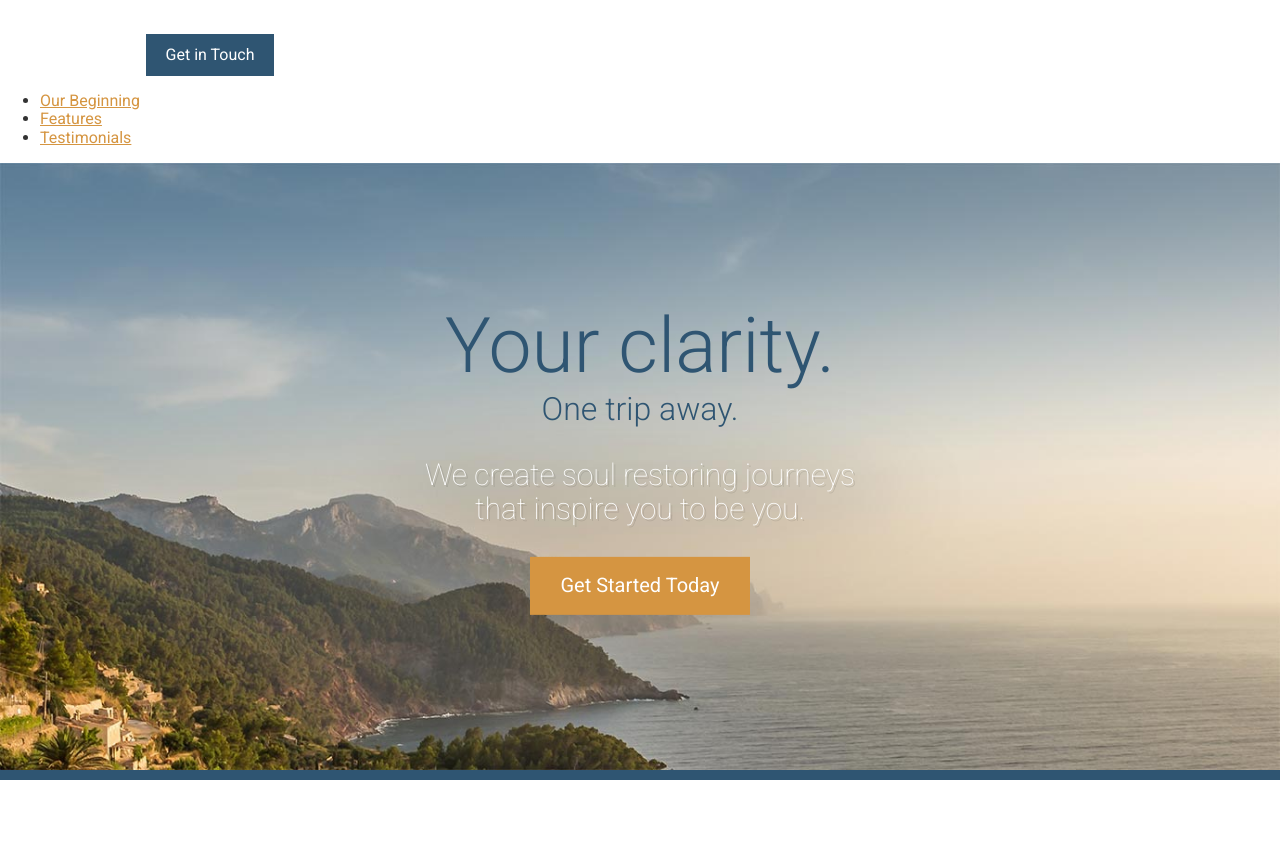
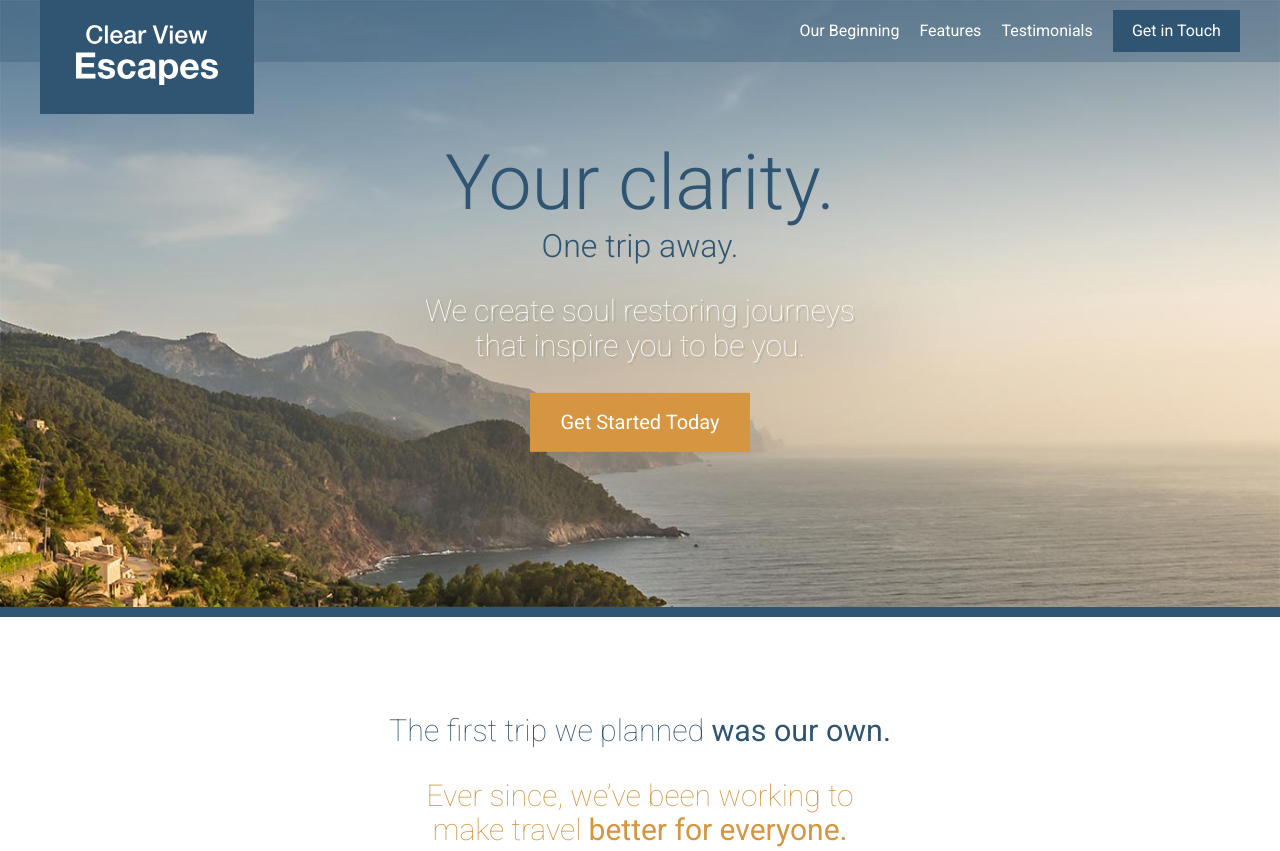
Before and after one commit to alexcabaang/test-site, a website built with webpack: page app/index.html in a window 1280 px wide. Shown: the top 851 px of the page. Built offline with nearby package versions, Linux system fonts and the light colour scheme.

Commit message:
Header Part I ... done

```diff
--- /dev/null
+++ b/app/assets/styles/modules/_primary-nav.css
@@ -0,0 +1,26 @@
+.primary-nav {
+
+	&--pull-right {
+		float: right;
+	}
+
+	ul {
+		margin: 0;
+		padding: 0;
+		@mixin clearfix;
+	}
+
+	li {
+		list-style: none;
+		float:left;
+		padding-right: 20px;
+	}
+
+	a {
+		color: #FFF;
+		text-decoration: none;
+		font-weight: 400;
+		display: block;
+		padding: 12px 0;
+	}
+}
--- /dev/null
+++ b/app/assets/styles/modules/_site-header.css
@@ -0,0 +1,18 @@
+.site-header {
+	padding: 10px 0;
+	position: absolute;
+	width: 100%;
+	z-index: 2;
+	background-color: rgba($mainBlue, .3);
+
+	&__btn-container {
+		float: right;
+	}
+
+	&__logo {
+		position: absolute;
+		top: 0;
+		background-color: $mainBlue;
+		padding: 25px 36px;
+	}
+}
--- a/app/assets/styles/styles.css
+++ b/app/assets/styles/styles.css
@@ -14,3 +14,5 @@
 @import "modules/_testimonial";
 @import "modules/_sprite";
 @import "modules/_site-footer";
+@import "modules/_site-header";
+@import "modules/_primary-nav";
--- a/app/index.html
+++ b/app/index.html
@@ -11,16 +11,20 @@
 </head>
 
 <body>
-    <header>
-        <img src="assets/images/icons/clear-view-escapes.svg">
-        <a href="#" class="btn">Get in Touch</a>
-        <nav>
-            <ul>
-                <li><a href="#our-beginning">Our Beginning</a></li>
-                <li><a href="#features">Features</a></li>
-                <li><a href="#testimonials">Testimonials</a></li>
-            </ul>
-        </nav>
+    <header class="site-header">
+        <div class="wrapper">
+            <div class="site-header__logo">
+                <img src="assets/images/icons/clear-view-escapes.svg">
+            </div>
+            <div class="site-header__btn-container"><a href="#" class="btn">Get in Touch</a></div>
+            <nav class="primary-nav primary-nav--pull-right">
+                <ul primary-nav>
+                    <li primary-nav><a href="#our-beginning">Our Beginning</a></li>
+                    <li primary-nav=><a href="#features">Features</a></li>
+                    <li primary-nav=><a href="#testimonials">Testimonials</a></li>
+                </ul>
+            </nav>
+        </div>
     </header>
     <div class="large-hero">
         <picture>
@@ -133,7 +137,7 @@
     </div>
     <footer class="site-footer">
         <div class="wrapper">
-        <p><span class="site-footer__text">Copyright &copy; 2016 Clear View Escapes. All rights reserved.</span><a href="#" class="btn btn--orange">Get in Touch</a></p>
+            <p><span class="site-footer__text">Copyright &copy; 2016 Clear View Escapes. All rights reserved.</span><a href="#" class="btn btn--orange">Get in Touch</a></p>
         </div>
     </footer>
     <script src="/temp/scripts/App.js"></script>
--- a/app/temp/styles/styles.css
+++ b/app/temp/styles/styles.css
@@ -1123,3 +1123,51 @@
             margin-right: 1.4rem
     }
 	}
+
+.site-header {
+	padding: 10px 0;
+	position: absolute;
+	width: 100%;
+	z-index: 2;
+	background-color: rgba(47,85,114, .3);
+}
+
+.site-header__btn-container {
+		float: right;
+	}
+
+.site-header__logo {
+		position: absolute;
+		top: 0;
+		background-color: #2f5572;
+		padding: 25px 36px;
+	}
+
+.primary-nav--pull-right {
+		float: right;
+	}
+
+.primary-nav ul {
+		margin: 0;
+		padding: 0;
+	}
+
+.primary-nav ul::after {
+		content: "";
+		clear: both;
+		display: table;
+	}
+
+.primary-nav li {
+		list-style: none;
+		float:left;
+		padding-right: 20px;
+	}
+
+.primary-nav a {
+		color: #FFF;
+		text-decoration: none;
+		font-weight: 400;
+		display: block;
+		padding: 12px 0;
+	}
--- a/gulp/tasks/styles.js
+++ b/gulp/tasks/styles.js
@@ -4,11 +4,12 @@
 cssvars = require('postcss-simple-vars'),
 nested = require('postcss-nested'),
 cssimport = require('postcss-import'),
-mixins = require('postcss-mixins');
+mixins = require('postcss-mixins'),
+hexrgba = require('postcss-hexrgba');
 
 gulp.task('styles', function(){
 return gulp.src('./app/assets/styles/styles.css')
-		.pipe(postcss([cssimport,mixins,cssvars,nested,autoprefixer]))
+		.pipe(postcss([cssimport,mixins,cssvars,nested,hexrgba,autoprefixer]))
 		.on('error', function(errorInfo){
 			console.log(errorInfo.toString());
 			this.emit('end');
--- a/package.json
+++ b/package.json
@@ -17,6 +17,7 @@
     "gulp-rename": "^1.2.2",
     "gulp-svg-sprite": "^1.3.1",
     "gulp-watch": "^4.3.11",
+    "postcss-hexrgba": "^0.2.1",
     "postcss-import": "^10.0.0",
     "postcss-mixins": "^6.0.1",
     "postcss-nested": "^2.0.2",
```
